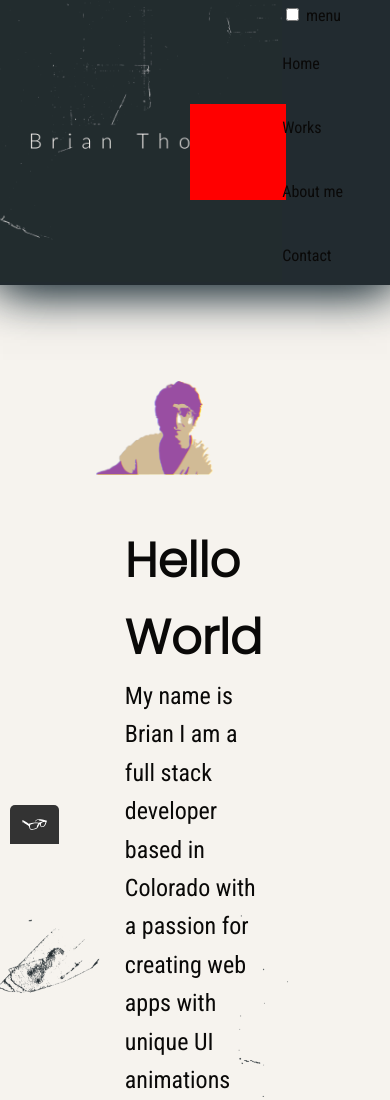
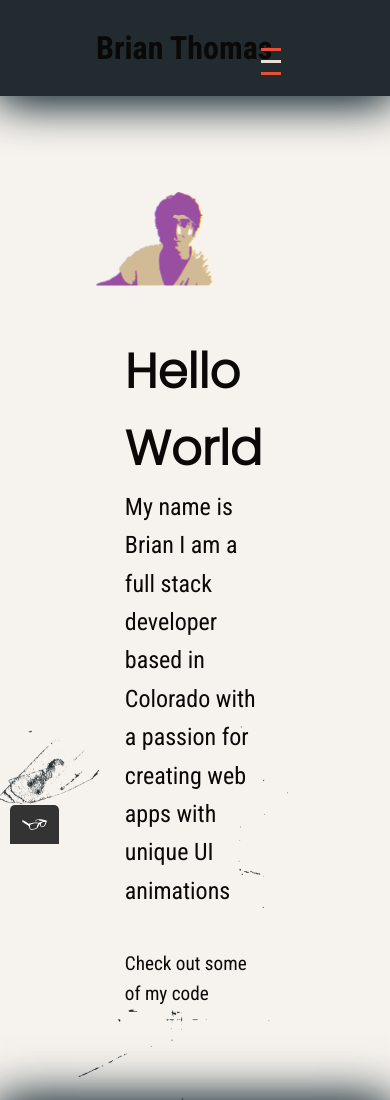
Before and after one commit to joyreacher/portfolio-website, a plain HTML site: page index.html in a window 390 px wide. Shown: the top 1100 px of the page. Drawn offline with Linux system fonts and the light colour scheme.

Commit message:
This commit adds mobile navigation

```diff
--- /dev/null
+++ b/css/componets/logo.css
@@ -0,0 +1,17 @@
+.logo__container{
+    /* width:100%; */
+    max-height: inherit;
+}
+.logo{
+    /* position: relative; */
+    /* min-width: 15em; */
+    /* max-width:50vw; */
+}
+@media only screen and (max-width: 735px){
+    .logo{
+        /* max-width: 100%; */
+    }
+}
+.logo:hover{
+
+}
--- a/css/componets/navigation.css
+++ b/css/componets/navigation.css
@@ -1,51 +1,10 @@
-.logo__container{
-    width:100%;
-}
-.logo{
-    position: relative;
-    min-width: 15em;
-    max-width:50vw;
-}
-@media only screen and (max-width: 735px){
-    .logo{
-        max-width: 100%;
-    }
-}
-.logo:hover{
-
-}
-
 .navigation__checkbox{
-
-}
-.navigation__btn{
-
-}
-.navigation__checkbox{
-
-}
-.navigation-bg{
-    height: 6rem;
-    width:6rem;
-    position:fixed;
-    top:6.5rem;
-    right: 6.5rem;
-    background-color: red;
-    transition: all 1s;
-}
-.navigation__container{
-
+    display:none;
 }
 .navigation__list{
-
-}
-.navigation__item{
-
+    display:flex;
 }
 .navigation__link{
-
-}
-/* .navigation__link{
     transition:all .3s ease-in;
     color:#EAE0D5;
 }
@@ -55,8 +14,154 @@
 .navigation__link:active{
     color:hsl(31, 33%, 98%);
 }
+.navigation-bg{
+    display:none;
+}
+.navigation__btn{
+    display:none;
+}
 @media only screen and (max-width: 735px){
-    .navigation{
-        display:none;
+    /*Hamburger top and bottom */
+    .navigation__btn{
+        display:block;
+        position: fixed;
+        color:var(--color-white);
+        height:6rem;
+        width: 6rem;
+        top: .5rem;
+        right: 5rem;
+        z-index: 600;
     }
-} */
+    /*Hamburger middle */
+    .navigation__btn--middle{
+        position: absolute;
+        color:var(--color-white);
+        top: 8px;
+        right: 30.5%;
+        z-index: 600;
+    }
+    .navigation__btn--middle::after{
+        content: "";
+        position: absolute;
+        top:2.75rem;
+        right:0rem;
+        width:20px;
+        height:3px;
+        background-color:var(--color-white);
+        transform-origin: 0 0;
+        transition: all .3s ease-out;
+    }
+    .navigation__btn::before{
+        content: "";
+        position: absolute;
+        top:2.5rem;
+        right:30%;
+        width:20px;
+        height:3px;
+        background-color:var(--link-hover);
+        transform-origin: 0 0;
+        transition: all .3s ease-out;
+    }
+    .navigation__btn::after{
+        content: "";
+        position: absolute;
+        top:4em;
+        right:30%;
+        width:20px;
+        height:3px;
+        background-color:var(--link-hover);
+        transform-origin: 0 0;
+        transition: all .3s ease-out;
+    }
+    .navigation-bg{
+        display:block;
+        z-index: 100;
+        height: 0rem;
+        width:6rem;
+        position:absolute;
+        top:.5rem;
+        right: 0rem;
+        background-color: var(--modal);
+        transition: all 1s cubic-bezier(.86, 0, .07, 1);
+
+        /* transform: scale(80); */
+    }
+
+    /*This is the nav element*/
+    .navigation__container{
+        visibility: hidden;
+        opacity: 0;
+        height: 100vh;
+        position:fixed;
+        width:100%;
+        top: 0;
+        right:0;
+        z-index: 500;
+
+
+        transition: all .8s cubic-bezier(.86, 0, .07, 1);
+    }
+
+    /*Centers the nav list*/
+    .navigation__list{
+        /* width:100%; */
+        display:block;
+        position:absolute;
+        top:30%;
+        right:0;
+        transform: translate(-33%, -30%);
+        text-align:right;
+    }
+    .navigation__item{
+        margin:1rem 0em;
+    }
+    .navigation__link:link,
+    .navigation__link:visited{
+        display:inline-block;
+        background-image: linear-gradient(210deg, transparent 5%, var(--color-dark-1), transparent 50%, var(--color-white) 50%);
+        background-size: 210%;
+        background-position: 0%;
+        font-size: 2rem;
+        color:var(--color-dark-1);
+        padding:.2em;
+        transition: all .4s ease-in-out;
+    }
+    .navigation__link:hover,
+    .navigation__link:active{
+        color:var(--color-white);
+        background-size: 380%;
+        background-position: -2%;
+    }
+    .navigation__checkbox:checked ~ .navigation-bg{
+        transform: scale(20);
+        height:100vh;
+    }
+    .navigation__checkbox:checked ~ .navigation__container{
+        top:1.5em;
+        visibility: visible;
+        opacity: 1;
+    }
+    .navigation__checkbox:checked ~ .navigation__btn  .navigation__btn--middle::after{
+        right:-1rem;
+        width:20px;
+        height:3px;
+        background-color:var(--color-white);
+        transform-origin: 0 0%;
+        transition: all .3s ease-in-out;
+    }
+    .navigation__checkbox:checked ~ .navigation__btn::before{
+        content: "";
+        position: absolute;
+        top:2.5rem;
+        right:40%;
+        width:20px;
+        height:3px;
+        background-color:var(--link-hover);
+        transform-origin: 0 0;
+        transition: all .3s ease-out;
+    }
+    .navigation__checkbox:checked ~ .navigation__btn::after{
+        right:35%;
+        transition: all .3s ease-out;
+    }
+}
--- a/css/default/default.css
+++ b/css/default/default.css
@@ -14,9 +14,8 @@ header{
     background-color: var(--header-bg);
     display:flex;
     align-items: center;
-    /* padding:var(--header-padding); */
-    /* overflow: hidden; */
-    /* max-height: 15vh; */
+    padding:var(--header-padding);
+    overflow: hidden;
     justify-content: space-between;
 }
 @media only screen and (max-width:900px) and (orientation: landscape){
@@ -29,8 +28,6 @@ header{
 nav ul{
     position: relative;
     z-index: 200;
-    /* display:flex; */
-
 }
 nav ul > li{
     /* padding-left:5.5em; */
--- a/css/styles.css
+++ b/css/styles.css
@@ -16,6 +16,7 @@
 @import './pages/content.css';
 
 @import './componets/btn.css';
+@import './componets/logo.css';
 @import './componets/navigation.css';
 @import './componets/cta.css';
 @import './componets/footer.css';
--- a/css/variables/colors.css
+++ b/css/variables/colors.css
@@ -7,6 +7,8 @@
 
     --body-bg:hsla(31,33%, 88%, .4);;
     --header-bg: hsla(199, 17%, 16%, 1);;
+
+    --modal:hsla(199, 27%, 18%, .95);
 
     --link-hover: #E94F37;
 
--- a/index.html
+++ b/index.html
@@ -14,8 +14,8 @@
 <body>
     <header>
         <a class="logo__container" href="/">
-            <!-- <h1 class="logo">Brian Thomas</h1> -->
-            <img class="logo"  src="./img/logo.jpg" alt="Logo text spelling Brian">
+            <h1 class="logo">Brian Thomas</h1>
+            <!-- <img class="logo"  src="./img/logo.jpg" alt="Logo text spelling Brian"> -->
         </a>
 
 
@@ -24,7 +24,7 @@
             <input type="checkbox" class="navigation__checkbox" id="nav-toggle">
 
             <label for="nav-toggle" class="navigation__btn">
-                <span>menu</span>
+                <span class="navigation__btn--middle">&nbsp;</span>
             </label>
 
             <div class="navigation-bg">&nbsp;</div>
```
